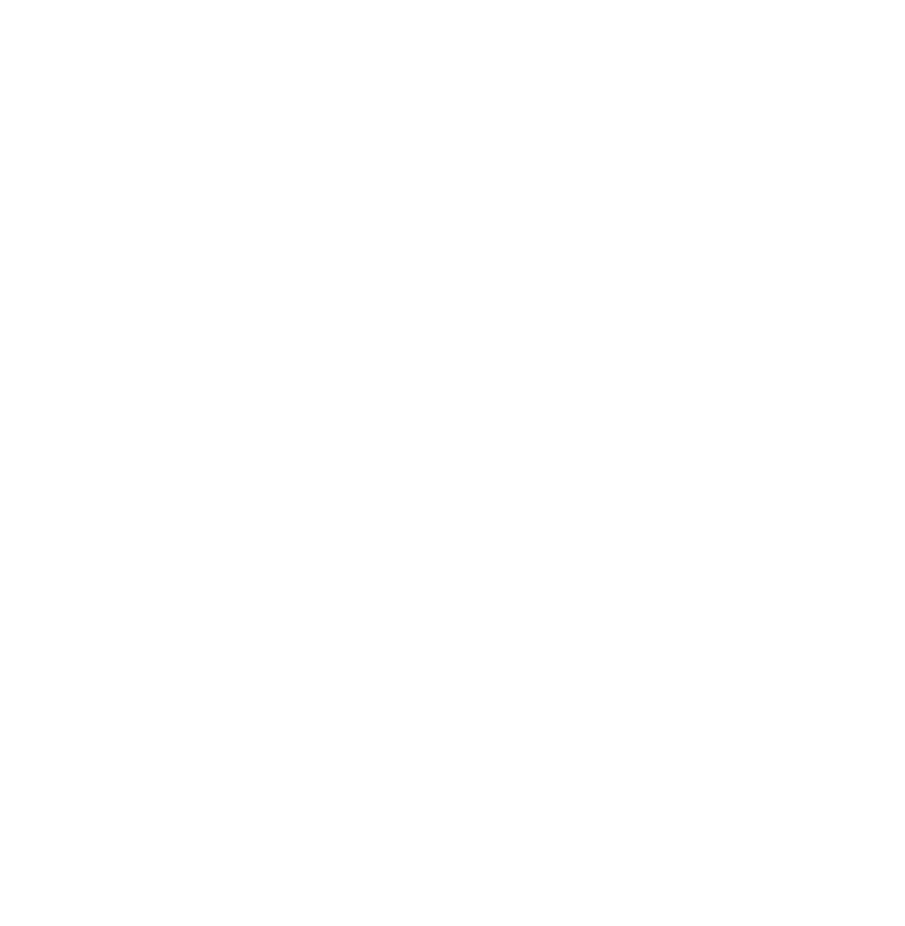
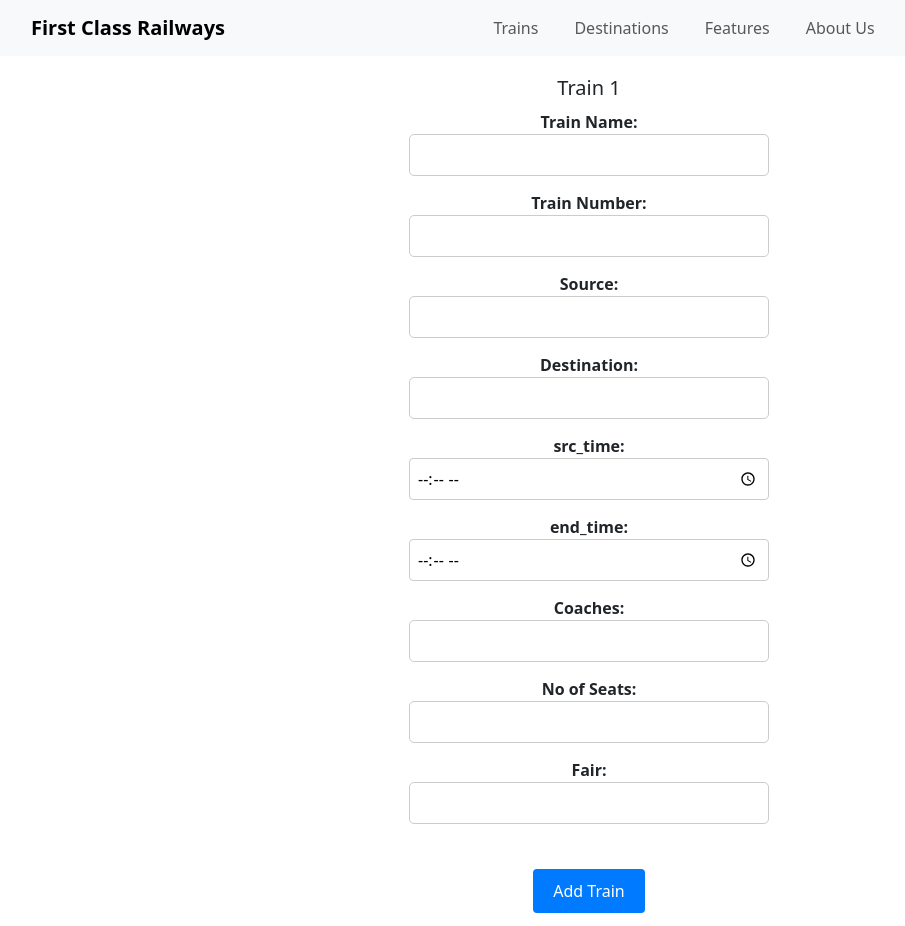
Before and after one commit to itsrithu1/Railways_project, a React (Create React App) app in the folder frontend/: page /AdminAddTrains in a window 1280 px wide. Before the commit this address had no page. Shown: the top 926 px of the page, without its empty margins (51-956 px from the left). Before the commit the page ends 800 px from the top, so only its background shows below. Built offline with nearby package versions, Linux system fonts and the light colour scheme.

Commit message:
AdminPage for adding trains

```diff
--- a/frontend/src/App.js
+++ b/frontend/src/App.js
@@ -4,15 +4,15 @@ import './App.css';
 import Register from './Register';
 import Login from './SignIn';
 import DisplayTrains from './components/TrainDetails';
+import AdminAddTrains from './components/AdminAddTrains';
 import AdminHomePage from './components/AdminHomePage';
 // import BookingDetails from './components/bd';
-import AdminEditPage from './components/AdminEditPage';
 import BookingPassengerDetails from './components/BookingPassengerDetailsPage';
 import { BrowserRouter, Route, Router, Routes, Navigate } from 'react-router-dom';
 import Container from 'react-bootstrap/Container';
-
+import AdminSearchPage from './components/AdminSearchPage';
 import Nav from 'react-bootstrap/Nav';
-
+import AdminUpdatePage from './components/AdminHomePage';
 import Navbar from 'react-bootstrap/Navbar';
 import LandingPage from './components/LandingPage';
 import NavDropdown from 'react-bootstrap/NavDropdown';
@@ -27,9 +27,9 @@ function App() {
           <Route path='/LandingPage' element={<LandingPage/>} />
           <Route path='/DisplayTrains' element={<DisplayTrains/>} />
           <Route path='/bookingPassengerDetails' element={<BookingPassengerDetails/>} />
+          <Route path='/AdminSearchPage' element={<AdminSearchPage/>} />
           <Route path='/AdminHomePage' element={<AdminHomePage/>} />
-          <Route path='/AdminEditPage' element={<AdminEditPage/>} />
-
+<Route path='/AdminAddTrains' element={<AdminAddTrains/>}/>
         </Routes>
       </BrowserRouter>
     </main>
--- /dev/null
+++ b/frontend/src/components/AdminAddTrains.js
@@ -0,0 +1,200 @@
+import React, { useState } from 'react';
+import "../styles/bookingDetails.css";
+import NavbarComponent from './NavbarComponent';
+import Footer from './Footer';
+import 'bootstrap/dist/css/bootstrap.min.css' ;
+import { Router, useNavigate } from 'react-router-dom';
+import '../styles/AdminAddTrains.css'
+const AdminAddTrains = () => {
+  const [Trains, setTrains] = useState([
+    {
+   trainName: '',
+      number: '',
+      coaches: '',
+      seats: '',
+      source: '',
+      destination: '',
+      start_time: '',
+      end_time:'',
+      fair:'',
+    },
+  ]);
+
+  const handleChange = (index, e) => {
+    const { name, value } = e.target;
+    setTrains((prevTrains) => {
+      const updatedTrains = [...prevTrains];
+      updatedTrains[index] = {
+        ...updatedTrains[index],
+        [name]: value,
+      };
+      return updatedTrains;
+    });
+  };
+
+  const handleAddtrains = () => {
+    setTrains((prevTrains) => [
+      ...prevTrains,
+      {
+        trainName: '',
+        number: '',
+        coaches: '',
+        seats: '',
+        source: '',
+        destination: '',
+        start_time: '',
+        end_time:'',
+        fair:'',
+      },
+    ]);
+  };
+  const handleBack=()=>{
+    // navigate('/AdminHomePage');
+    window.location.href= '/AdminHomePage';
+  };
+
+
+  const handleSubmit = (e) => {
+    e.preventDefault();
+    // You can perform any actions with the form data here (e.g., API call, data validation, etc.).
+    // For this example, we'll simply log the form data.
+    console.log(Trains);
+  };
+
+
+  return (
+    <>
+    <NavbarComponent/>
+    <form onSubmit={handleSubmit} >
+      {Trains.map((Trains, index) => (
+        <div key={index}>
+          <h3>Train {index + 1}</h3>
+          <div>
+            <label htmlFor={`trainName${index}`}>Train Name:</label>
+            <input
+              type="text"
+              id={`trainName${index}`}
+              name="trainName"
+              value={Trains.trainName}
+              onChange={(e) => handleChange(index, e)}
+              required
+            />
+          </div>
+
+          <div>
+       <label htmlFor={`number${index}`}> Train Number:</label>
+         <input
+          type="number"
+          id={`number${index}`}
+          name="number"
+          value={Trains.number}
+          onChange={(e) => handleChange(index, e)}
+          required
+        />
+      </div>
+
+      <div>
+            <label htmlFor={`source${index}`}>Source:</label>
+            <input
+              type="text"
+              id={`source${index}`}
+              name="source"
+              value={Trains.srouce}
+              onChange={(e) => handleChange(index, e)}
+              required
+            />
+          </div>
+
+          <div>
+            <label htmlFor={`destination${index}`}>Destination:</label>
+            <input
+              type="text"
+              id={`destination${index}`}
+              name="destination"
+              value={Trains.destination}
+              onChange={(e) => handleChange(index, e)}
+              required
+            />
+          </div>
+
+          <div>
+            <label htmlFor={`src_time${index}`}>src_time:</label>
+            <input
+              type="time"
+              id={`src_time${index}`}
+              name="src_time"
+              value={Trains.src_time}
+              onChange={(e) => handleChange(index, e)}
+              required
+            />
+          </div>
+
+          <div>
+            <label htmlFor={`dest_time${index}`}>end_time:</label>
+            <input
+              type="time"
+              id={`end_time${index}`}
+              name="end_time"
+              value={Trains.end_time}
+              onChange={(e) => handleChange(index, e)}
+              required
+            />
+          </div>
+
+      <div>
+       <label htmlFor={`number${index}`}> Coaches:</label>
+         <input
+          type="number"
+          id={`coaches${index}`}
+          name="coaches"
+          value={Trains.coaches}
+          onChange={(e) => handleChange(index, e)}
+          required
+        />
+      </div>
+
+      <div>
+       <label htmlFor={`number${index}`}> No of Seats:</label>
+         <input
+          type="number"
+          id={`seats${index}`}
+          name="seats"
+          value={Trains.seats}
+          onChange={(e) => handleChange(index, e)}
+          required
+        />
+      </div>
+
+      <div>
+       <label htmlFor={`number${index}`}> Fair:</label>
+         <input
+          type="number"
+          id={`fair${index}`}
+          name="fair"
+          value={Trains.fair}
+          onChange={(e) => handleChange(index, e)}
+          required
+        />
+      </div>
+
+
+        </div>
+      ))}
+
+      <button type="button" onClick={handleAddtrains}>
+        Add Train
+      </button>
+
+      <button type="submit" onClick={handleAddtrains}>
+        Add
+      </button>
+
+
+      <button type="button" onClick={handleBack}>Back</button>
+    </form>
+    <Footer/>
+    </>
+  );
+};
+
+export default AdminAddTrains;
--- a/frontend/src/components/AdminHomePage.js
+++ b/frontend/src/components/AdminHomePage.js
@@ -3,17 +3,24 @@ import Form from 'react-bootstrap/Form';
 import { Button } from 'react-bootstrap';
 import { Router, useNavigate } from 'react-router-dom';
 //import './TrainDetails.css'; // Import the CSS file
-import NavbarComponent from '../components/NavbarComponent';
-import Footer from '../components/Footer';
+import NavbarComponent from './NavbarComponent';
+import Footer from './Footer';
 
 const AdminHomePage = ({ source, destination, date }) => {
   const navigate = useNavigate();
 
   const handleSubmit = () => {
     // window.location.href='./displaytrains'
-    navigate('/AdmimEditPage');
+    navigate('/SignIn');
   };
 
+  const handleEdit=()=>{
+//add edit popup to chnage details
+  };
+
+  const handleAdd=()=>{
+        navigate('/AdminAddTrains');
+  };
   const trainData = [
     // Your train data here
     { trainNo: '10', trainName: 'Train 1', Dept_Time: '09:00 am', Arrival_Time: '04:00 pm' ,Number_Of_Coaches: '5', Seats_Per_Coach: '72' },
@@ -30,39 +37,43 @@ const AdminHomePage = ({ source, destination, date }) => {
         <table>
           <thead>
             <tr>
-              <th>Edit This?</th>
+
               <th>Train No.</th>
               <th>Train Name</th>
               <th>Departure Time</th>
               <th>Arrival Time</th>
               <th>Number Of Coaches</th>
               <th>Seats Per Coach</th>
+              <th></th>
             </tr>
           </thead>
           <tbody>
             {trainData.map((train, index) => (
               <tr key={index}>
-                <td>
+                {/* <td>
                   <Form.Check
                     type="radio"
                     name="TrainBooking"
                     id={`Train${index + 1}`}
                     value={train.trainNo}
                   />
-                </td>
+                </td> */}
                 <td>{train.trainNo}</td>
                 <td>{train.trainName}</td>
                 <td>{train.Dept_Time}</td>
                 <td>{train.Arrival_Time}</td>
                 <td>{train.Number_Of_Coaches}</td>
                 <td>{train.Seats_Per_Coach}</td>
+                <td>
+                    <button onClick={handleEdit}>Edit</button>
+                </td>
               </tr>
             ))}
           </tbody>
         </table>
-
+                <button onClick={handleAdd} >Add Train</button>
         <Button variant="primary" type="submit" onClick={handleSubmit}>
-          Edit
+          Logout
         </Button>
       </div>
     </div>
--- /dev/null
+++ b/frontend/src/components/AdminSearchPage.js
@@ -0,0 +1,48 @@
+
+import React, { useState } from 'react';
+import Footer from './Footer';
+import NavbarComponent from './NavbarComponent';
+
+const AdminSearchPage = () => {
+  const [trainNumber, setTrainNumber] = useState('');
+  const [searchResult, setSearchResult] = useState('');
+
+  const handleTrainNumberChange = (event) => {
+    setTrainNumber(event.target.value);
+  };
+
+  const handleSearch = () => {
+    // Here, you can perform the actual search based on the train number
+    // For demonstration purposes, we'll just display the result on the page.
+    setSearchResult(`Searching for train number: ${trainNumber}`);
+  };
+
+  return (
+
+    <>
+
+    <NavbarComponent/>
+    <div>
+      <h5>Train Search</h5>
+      <div>
+        <label htmlFor="trainNumber">Enter Train Number:</label>
+        <input
+          type="text"
+          id="trainNumber"
+          value={trainNumber}
+          onChange={handleTrainNumberChange}
+        />
+      </div>
+      <div>
+        <button onClick={handleSearch}>Submit</button>
+      </div>
+      <div>
+        <p>{searchResult}</p>
+      </div>
+    </div>
+    <Footer/>
+    </>
+  );
+};
+
+export default AdminSearchPage;
--- a/frontend/src/components/LandingPage.js
+++ b/frontend/src/components/LandingPage.js
@@ -118,7 +118,7 @@ const LandingPage = () => {
                 />
               </Form.Group>
 
-              <Form.Group>
+              {/* <Form.Group>
                 <Form.Label>Are you a Senior Citizen</Form.Label>
                 <div>
                   <Form.Check
@@ -137,7 +137,7 @@ const LandingPage = () => {
                     value='no'
                   />
                 </div>
-              </Form.Group>
+              </Form.Group> */}
 
               <Button variant='primary' type='submit' onClick={handleSubmit}>
                 Submit
--- /dev/null
+++ b/frontend/src/styles/AdminAddTrains.css
@@ -0,0 +1,49 @@
+/* adminAddTrains.css */
+
+/* Styles for the form container */
+form {
+    max-width: 400px;
+    margin: 0 auto;
+    padding: 20px;
+  }
+
+  /* Styles for the form inputs and labels */
+  form div {
+    margin-bottom: 15px;
+  }
+
+  label {
+    display: block;
+    font-weight: bold;
+  }
+
+  input {
+    width: 100%;
+    padding: 8px;
+    border: 1px solid #ccc;
+    border-radius: 4px;
+  }
+
+  /* Styles for buttons */
+  button {
+    padding: 10px 20px;
+    margin-right: 10px;
+    background-color: #007bff;
+    color: #fff;
+    border: none;
+    border-radius: 4px;
+    cursor: pointer;
+  }
+
+  button:hover {
+    background-color: #0056b3;
+  }
+
+  /* Styles for the heading */
+  h3 {
+    font-size: 20px;
+    margin-bottom: 10px;
+  }
+
+  /* Styles for NavbarComponent and Footer */
+  /* Add styles as needed for NavbarComponent and Footer */
--- a/frontend/src/styles/LandingPage.css
+++ b/frontend/src/styles/LandingPage.css
@@ -68,9 +68,8 @@
 
 button {
 
-  margin-top: 50px; /* Adjust the value as needed */
+  margin-top: 5px; /* Adjust the value as needed */
 
-  width: 25%;
 
   margin-left: auto;
 
--- a/frontend/src/styles/TrainDetails.css
+++ b/frontend/src/styles/TrainDetails.css
@@ -27,6 +27,10 @@
   border-radius: 10px;
 
   box-shadow: 0 2px 4px rgba(0, 0, 0, 0.1);
+  opacity: 80%;
+  width: 95%;
+  height: 75%;
+  margin: auto;
 
 }
 
```
Also changed, not shown: frontend/src/components/AdminEditPage.js (deleted, +0 -16 lines).
